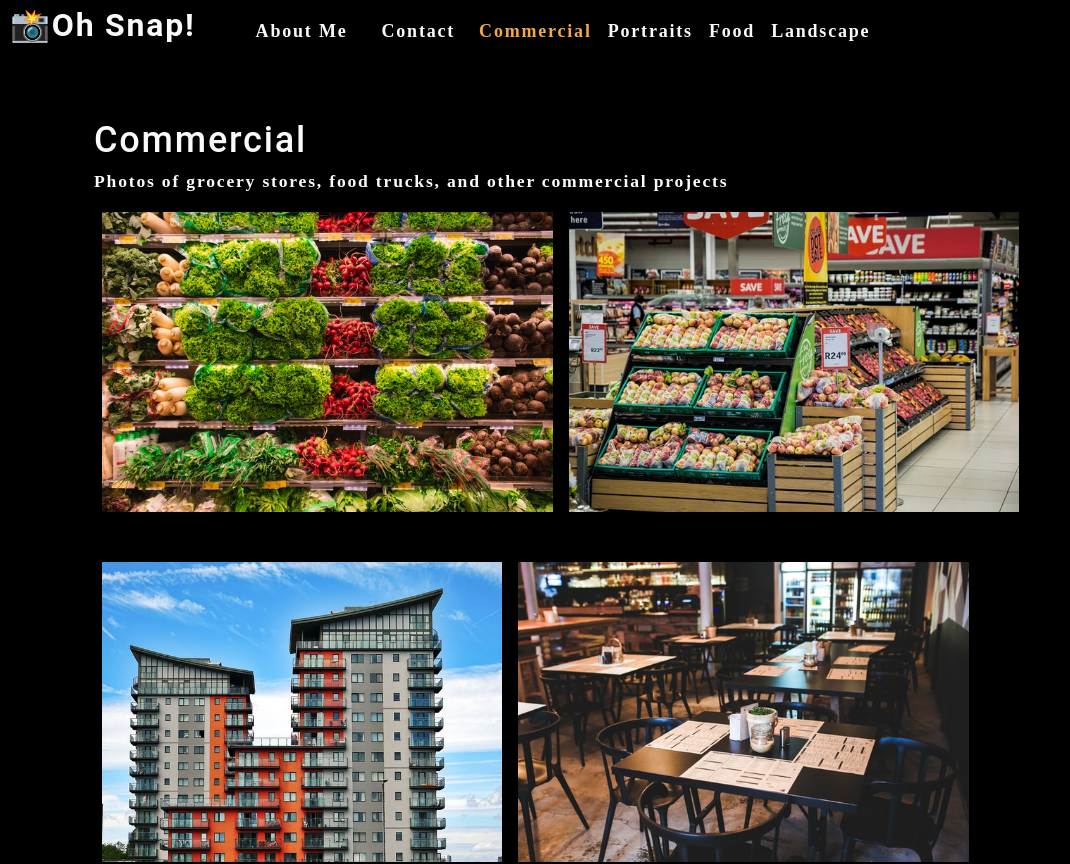
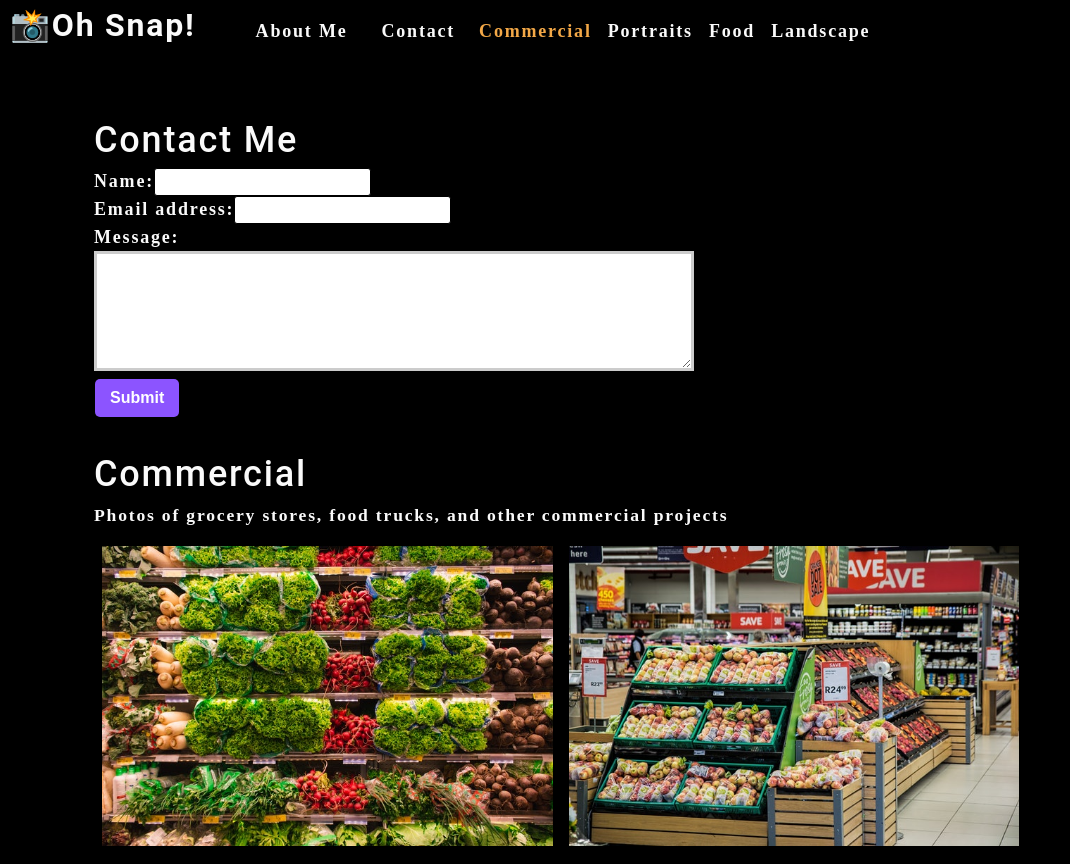
Before and after one commit to maggiejoe/photo-port, a React (Create React App) app: page / in a window 1280 px wide. Shown: the top 864 px of the page, without its empty margins (0-1070 px from the left). Built offline with nearby package versions, Linux system fonts and the light colour scheme.

Commit message:
form functioning properly

```diff
--- a/src/App.js
+++ b/src/App.js
@@ -2,6 +2,7 @@ import React, { useState } from 'react';
 import About from './components/About';
 import Nav from './components/Nav';
 import Gallery from './components/Gallery';
+import ContactForm from './components/Contact';
 
 
 function App() {
@@ -30,6 +31,7 @@ function App() {
       currentCategory={currentCategory}
       ></Nav>
       <main>
+        <ContactForm></ContactForm>
       <Gallery currentCategory={currentCategory}></Gallery>
         <About></About>
       </main>
--- a/src/components/Contact/index.js
+++ b/src/components/Contact/index.js
@@ -1,21 +1,33 @@
-import React from 'react';
+import React, { useState } from 'react';
 
 function ContactForm() {
+    const [formState, setFormState] = useState( { name: '', email: '', message: '' } );
+    const { name, email, message } = formState;
+
+    function handleChange(e) {
+        setFormState( {...formState, [e.target.name]: e.target.value} )
+    }
+
+    function handleSubmit(e) {
+        e.preventDefault();
+        console.log(formState);
+    }
+
     return (
         <section>
             <h1>Contact Me</h1>
-            <form id='contact-form'>
+            <form id='contact-form' onSubmit={handleSubmit}>
                 <div>
                     <label htmlFor="name">Name:</label>
-                    <input type="text" name="name" />
+                    <input type="text" name="name" defaultValue={name} onChange={handleChange} />
                 </div>
                 <div>
                     <label htmlFor="email">Email address:</label>
-                    <input type="email" name="email" />
+                    <input type="email" name="email" defaultValue={email} onChange={handleChange} />
                 </div>
                 <div>
                     <label htmlFor="message">Message:</label>
-                    <textarea name="message" rows="5" />
+                    <textarea name="message" rows="5" defaultValue={message} onChange={handleChange} />
                 </div>
                 <button type='submit'>Submit</button>
             </form>
```
